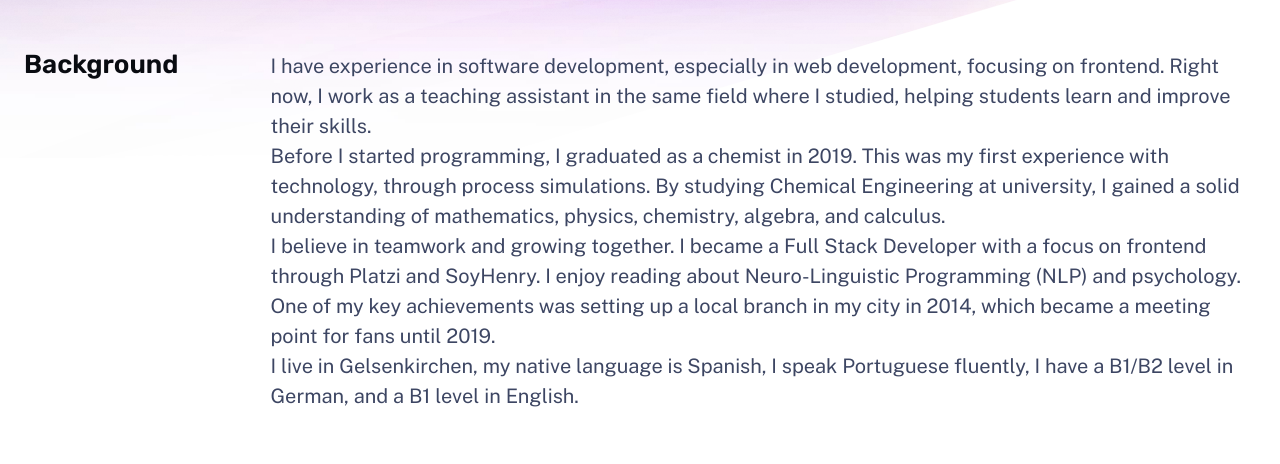
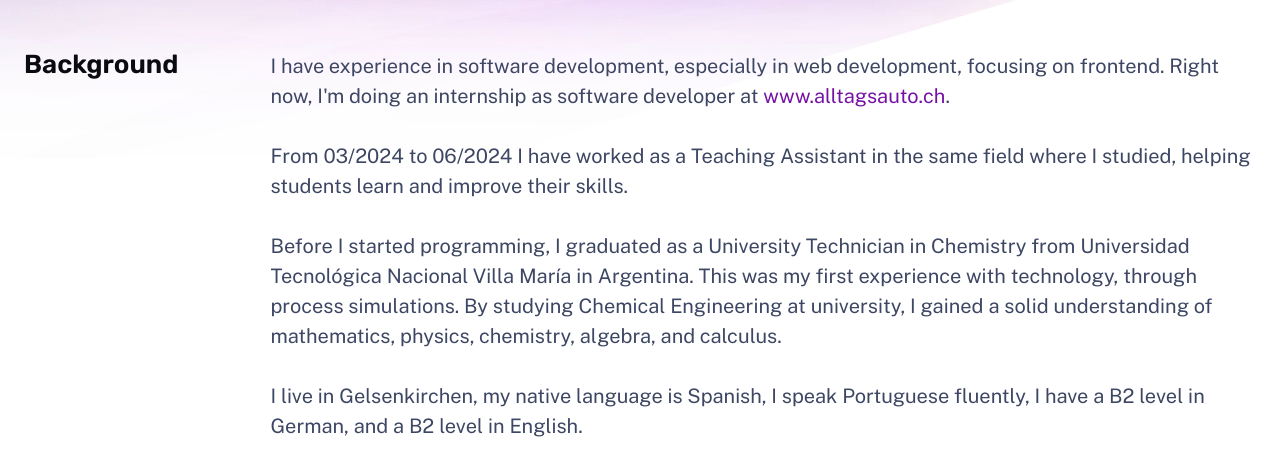
Before and after one commit to FLORES-SimonG/portfolio, an Astro site: page /about in a window 1280 px wide. Shown: the part 269-733 px from the top of the page. Built offline with nearby package versions, Linux system fonts and the light colour scheme; Astro itself is replaced by a stand-in of ours.

Commit message:
actualizado

```diff
--- a/src/pages/about.astro
+++ b/src/pages/about.astro
@@ -15,31 +15,28 @@ import Hero from "../components/Hero.astro";
         <div class="content">
           <p>
             I have experience in software development, especially in web
-            development, focusing on frontend. Right now, I work as a teaching
-            assistant in the same field where I studied, helping students learn
-            and improve their skills.
+            development, focusing on frontend. Right now, I'm doing an internship as software
+            developer at <a href="https://alltagsauto.ch/de/">www.alltagsauto.ch</a>.
           </p>
+          <br>
+          <p> From 03/2024 to 06/2024 I have worked
+            as a Teaching Assistant in the same field where I studied, helping
+            students learn and improve their skills.</p>
+          <br />
           <p>
-            Before I started programming, I graduated as a chemist in 2019. This
-            was my first experience with technology, through process
-            simulations. By studying Chemical Engineering at university, I
-            gained a solid understanding of mathematics, physics, chemistry,
+            Before I started programming, I graduated as a University Technician
+            in Chemistry from Universidad Tecnológica Nacional Villa María in
+            Argentina. This was my first experience with technology, through
+            process simulations. By studying Chemical Engineering at university,
+            I gained a solid understanding of mathematics, physics, chemistry,
             algebra, and calculus.
           </p>
-          <p>
-            I believe in teamwork and growing together. I became a Full Stack
-            Developer with a focus on frontend through Platzi and SoyHenry. I
-            enjoy reading about Neuro-Linguistic Programming (NLP) and
-            psychology.
-          </p>
-          <p>
-            One of my key achievements was setting up a local branch in my city
-            in 2014, which became a meeting point for fans until 2019.
-          </p>
+          <br />
+
           <p>
             I live in Gelsenkirchen, my native language is Spanish, I speak
-            Portuguese fluently, I have a B1/B2 level in German, and a B1 level
-            in English.
+            Portuguese fluently, I have a B2 level in German, and a B2 level in
+            English.
           </p>
         </div>
       </section>
@@ -54,8 +51,8 @@ import Hero from "../components/Hero.astro";
         <h2 class="section-title">Skills</h2>
         <div class="content">
           <p>
-            React | Tailwind | NextJS | Figma | Leadership | JavaScript | Astro |
-            PostgreSQL | NodeJS
+            React | Tailwind | NextJS | Figma | Leadership | JavaScript | Astro
+            | PostgreSQL | NodeJS
           </p>
         </div>
       </section>
```
